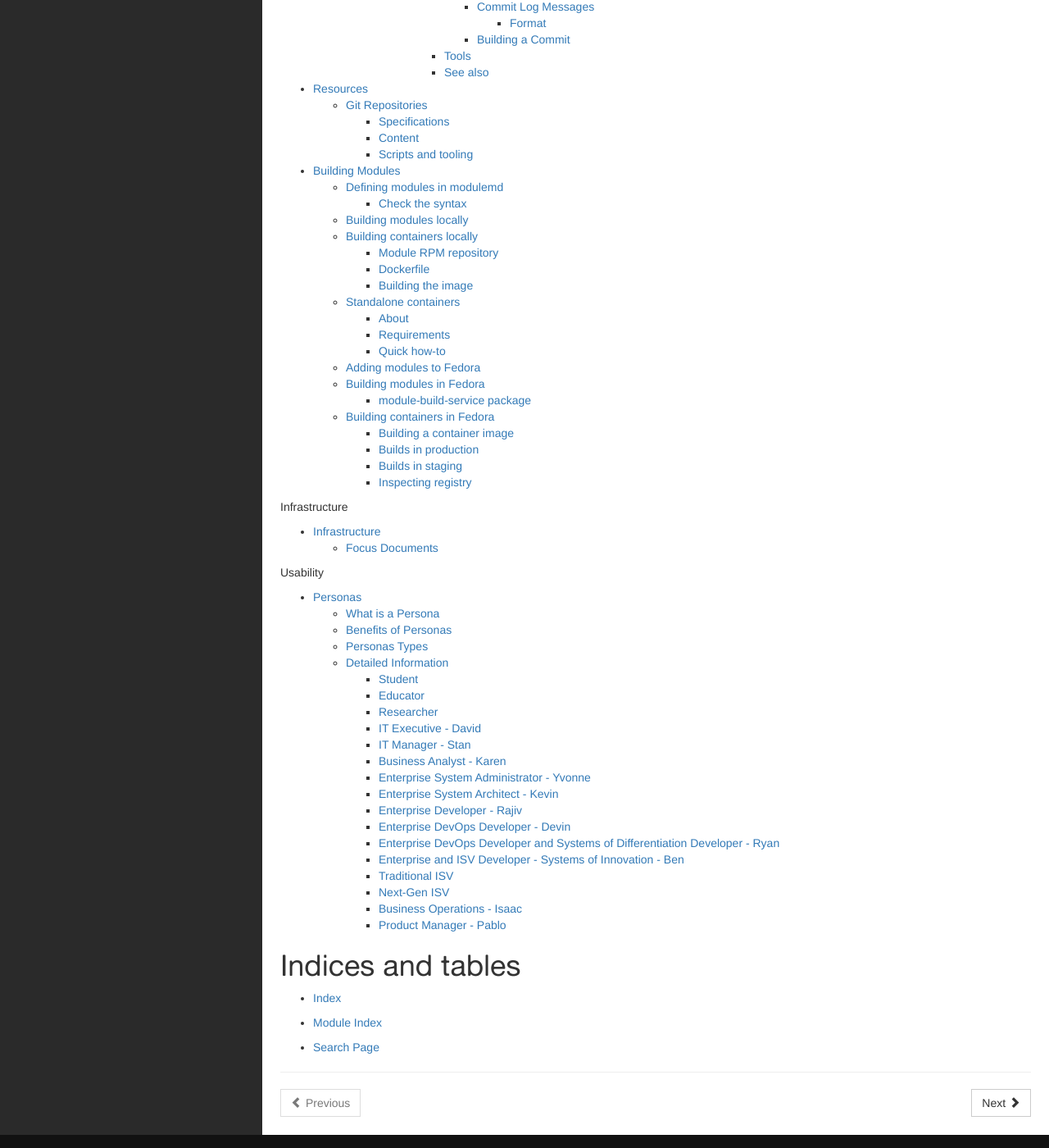
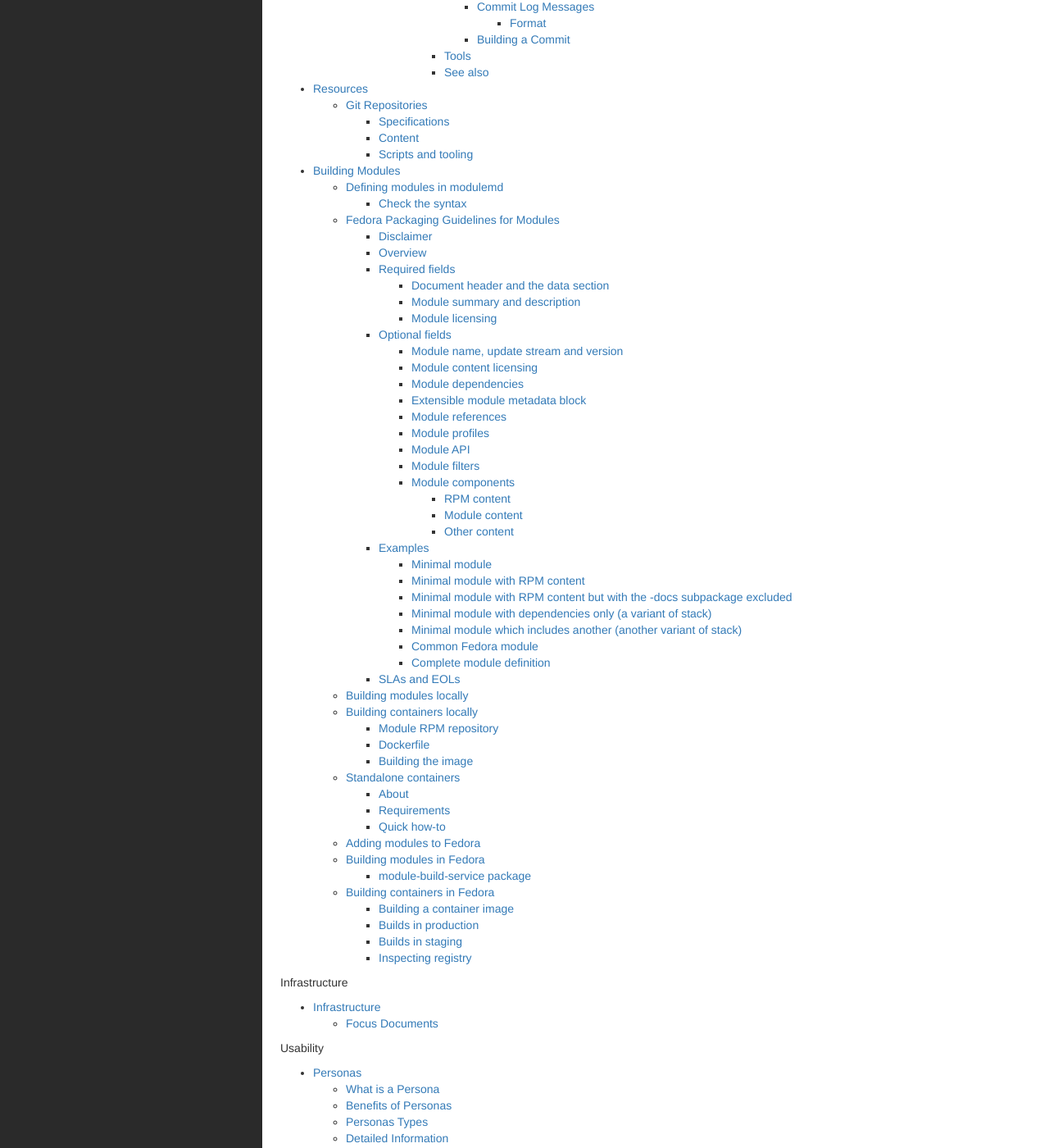
Before and after one commit to gbraad/fedora-modularity, a Sphinx documentation site: the page built from source/docs.rst, in a window 1280 px wide and 1400 px high, scrolled down 1650 px. Shown: the whole window at 82% size. Built offline with Sphinx 7.4.7, drawn with Linux system fonts in a browser that asks for light colours; some of the changed lines change nothing that is shown.

Commit message:
add module packaging guidelines

```diff
--- a/source/development/building-modules.rst
+++ b/source/development/building-modules.rst
@@ -8,6 +8,7 @@
 
 
     building-modules/developing
+    building-modules/module-guidelines
     building-modules/building-local
     building-modules/containers-local
     building-modules/standalone-containers
--- /dev/null
+++ b/source/development/building-modules/module-guidelines.rst
@@ -0,0 +1,577 @@
+Fedora Packaging Guidelines for Modules
+=======================================
+
+.. contents::
+
+Disclaimer
+----------
+
+Note that this document is just a draft. These aren't official, approved
+Fedora guidelines.
+
+Overview
+--------
+
+The goal of this document is to describe how to create valid module
+files, document purposes of all the data fields in them, hint best
+practices and demonstrate some examples.
+
+Each module is defined by a single YAML file and comprises of a number
+of key-value pairs describing the module's properties and components it
+contains. Not everything needs to (or even should) be filled in by the
+module packager; some of the fields get populated later during the
+module build or distribution phase. The module file format is commonly
+known as modulemd.
+
+The original format specification can be found in the `modulemd repository`_.
+
+.. _modulemd repository: https://pagure.io/modulemd
+
+Required fields
+---------------
+
+Document header and the data section
+~~~~~~~~~~~~~~~~~~~~~~~~~~~~~~~~~~~~
+
+Every modulemd file **MUST** contain a modulemd document header which
+consists of the document type tag and the document format version, and a
+data section holding the module data.
+
+::
+
+     document: modulemd
+     version: 1
+     data:
+         (...)
+
+The version is an integer and denotes the version of the metadata format
+the rest of the document is written in. As of now, only one officialy
+released version of the format exists, **version 1**.
+
+Module summary and description
+~~~~~~~~~~~~~~~~~~~~~~~~~~~~~~
+
+Every module **MUST** include human-readable short summary and description.
+Both should be written in US English.
+
+::
+
+     summary: An example module
+     description: >
+         An example long description of an example module, written just
+         to demonstrate the purpose of this field.
+
+The summary is a one sentence concise description of the module and
+**SHOULD NOT** end in a period.
+
+The description expands on this and **SHOULD** end in a period. Description
+**SHOULD NOT** contain installation instructions or configuration manuals.
+
+Module licensing
+~~~~~~~~~~~~~~~~
+
+Every module **MUST** contain a license section and declare a list of the
+module's licenses. Note these aren't the module's components' licenses.
+
+::
+
+     license:
+         module:
+             - MIT
+
+Fedora content, such as SPEC files or patches not included upstream,
+uses the MIT license by default, unless the component packager declares
+otherwise. Therefore MIT might be a reasonable default for most module
+authors as well.
+
+See the `module content licensing`_ section for details on how to declare
+components' licenses.
+
+Optional fields
+---------------
+
+Module name, update stream and version
+~~~~~~~~~~~~~~~~~~~~~~~~~~~~~~~~~~~~~~
+
+Every module **SHOULD** define its name, update stream and version.
+
+::
+
+     name: example
+     stream: another-example
+     version: 20161109235500
+
+Note, however, that module packagers **SHOULD NOT** define these values
+manually but rather expect the Module Build Service to do it for them,
+using the module's dist-git repository name as the module name, the
+dist-git repository branch name as the stream name and the particular
+commit timestamp as the version. This simplifies module rebuilds and
+moving modules between branches or repositories.
+
+Packagers **MAY** override this behaviour by defining these fields
+themselves. This behavior may change in the future.
+
+There are currently no formal restrictions for the format of the
+``name`` and ``stream`` properties. The ``version``, however, must be an
+unsigned integer.
+
+.. _module content licensing:
+
+Module content licensing
+~~~~~~~~~~~~~~~~~~~~~~~~
+
+If the module includes some RPM or non-RPM content, the packager **MAY**
+also define a list of content licenses.
+
+::
+
+     license:
+         module:
+             - MIT
+         content:
+             - GPL+
+             - BSD
+
+Not every module includes packages and therefore doesn't necessarily
+have to include this field.
+
+Furthermore, the content licenses list should ideally be automatically
+filled by module build tools rather than the module author.
+
+Module dependencies
+~~~~~~~~~~~~~~~~~~~
+
+Modules **MAY** depend on other modules. These module relationships are
+listed in the depepdencies section. Dependencies are expressed using
+module names and their stream names.
+
+::
+
+     dependencies:
+         buildrequires:
+             generational-core: master
+         requires:
+             generational-core: master
+
+So far modulemd supports two kinds of dependencies:
+
+-  ``buildrequires`` for listing build dependencies of the module, i.e.
+   modules that define the buildroot for building the module's
+   components; this will typically be the ``generational-core`` module,
+   at minimum
+-  ``requires`` for listing runtime dependencies of the module, i.e.
+   modules that need to be available on the target system for this
+   module to work properly; this too will typically be the
+   ``generational-core`` module, at minimum
+
+Either or both of these sections may be omitted, if necessary.
+
+Extensible module metadata block
+~~~~~~~~~~~~~~~~~~~~~~~~~~~~~~~~
+
+Modules **MAY** also contain an extensible metadata block, a list of
+vendor-defined key-value pairs.
+
+::
+
+     xmd:
+         user-defined-key: 42
+         another-user-defined-key:
+             - the first value of the list
+             - the second value of the list
+
+Module references
+~~~~~~~~~~~~~~~~~
+
+Modules **MAY** define links referencing various upstream resources, such as
+community website, project documentation or upstream bug tracker.
+
+::
+
+     references:
+         community: http://www.example.com/
+         documentation: http://www.example.com/docs/1.23/
+         tracker: http://www.example.com/bugs/
+
+Module profiles
+~~~~~~~~~~~~~~~
+
+The module author **MAY** define lists of packages that would be installed
+by default, and a minimum, when the module is enabled and the particular
+profile is selected. Whether the packages actually get installed depends
+on the user's configuration. It is possible to define a profile that
+doesn't install any packages.
+
+Profile names are arbitrary strings. There is currently one
+special-purpose profile name defined — *default*. More special-purpose
+profile names might be defined in the future.
+
+The *default* profile lists packages that would be installed unless the
+user's configuration dictates otherwise.
+
+In the case of RPM content, the profile package lists reference binary
+RPM package names.
+
+::
+
+     profiles:
+         default:
+             rpms:
+                 - myapplication
+                 - myapplication-plugins
+         minimal:
+             description: An example minimal profile installing only the myapplication package.
+             rpms:
+                 - myapplication
+
+.. note:: Different use cases
+
+   If the primary API component(s) of a module serve different use cases
+   with a different set of subpackages, you should describe these use cases
+   as different install profiles of the module.
+
+Module API
+~~~~~~~~~~
+
+Module API are components, symbols, files or abstract features the
+module explicitly declares to be its supported interface. Everything
+else is considered an internal detail and shouldn't be relied on by any
+other module.
+
+Every module **SHOULD** define its public API.
+
+::
+
+     api:
+         rpms:
+             - mypackage
+             - mylibrary
+             - mylibrary-devel
+
+Currently the only supported type of API are binary RPM packages, that
+is the list of RPMs that are guaranteed to a) be present in the module,
+and b) not break their interfaces such as binaries their provide or
+their ABI.
+
+Module filters
+~~~~~~~~~~~~~~
+
+Module filters define lists of components or other content that should
+not be part of the resulting, composed module deliverable. They can be
+used to only ship a limited subset of generated RPM packages, for
+instance.
+
+::
+
+     filter:
+         rpms:
+             - mypackage-plugins
+
+Currently the only supported type of filter are binary RPM packages.
+
+Module components
+~~~~~~~~~~~~~~~~~
+
+Modules **MAY**, and most modules do contain a components section defining
+the module's content.
+
+::
+
+     components:
+         (...)
+
+.. _RPM content section:
+
+RPM content
+^^^^^^^^^^^
+
+Module RPM content is defined in the ``rpms`` subsection of
+``components`` and typically consists of one or more packages described
+by their SRPM names and additional extra key-value pairs, some required
+and some optional, associated with them.
+
+::
+
+     components:
+         rpms:
+             foo:
+                 rationale: The key component of this module.
+                 buildorder: 100
+                 repository: git://git.example.com/foo.git
+                 ref: branch-tag-or-commit-hash
+                 cache: http://www.example.com/lookasidecache/
+                 arches:
+                     - i686
+                     - x86_64
+                 multilib:
+                     - x86_64
+             dependency-of-foo:
+                 rationale: Needed for foo.
+                 buildorder: 50
+                 repository: git://git.example.com/dependency-of-foo.git
+                 ref: master
+                 cache: http://www.example.com/lookasidecache/
+                 arches: [ i686, x86_64 ]
+                 multilib: [ x86_64 ]
+
+The following key-value pairs extend the SRPM name:
+
+-  ``rationale`` - every component **MUST** declare why it was added to the
+   module; this is currently a free form string. It should end with a
+   period.
+-  ``buildorder`` - marks the component as a member of a specific build
+   group; components are scheduled to be built in batches according to
+   their buildorder tags, from the lowest to the highest; built
+   components are tagged back into the buildroot before the next batch
+   is built; several components can belong to the same build group by
+   specifying the same buildorder value; build order within build groups
+   is undefined; optional, integer, may be negative and defaults to zero
+   if not specified.
+-  ``repository`` - specifies git or other VCS repository to use as the
+   component's source; in Fedora, dist-git is used and this option
+   cannot be overridden.
+-  ``ref`` - the ``repository`` reference (a branch or tag name or a
+   commit hash) that should be built and included in this module;
+   recommended. If not defined, the current HEAD or equivalent is used.
+   ``ref`` is always populated by the exact commit hash used by the
+   Module Build System during build.
+-  ``cache`` - points to RPM lookaside cache; in Fedora this option
+   cannot be overriden.
+-  ``arches`` - a list of architectures this component should be built
+   for; defaults to all available architectures.
+-  ``multilib`` - a list of architectures where this component should be
+   available as multilib, e.g. if ``x86_64`` is listed, x86\_64
+   repositories will also include i686 builds. Defaults to no multilib.
+
+Module content
+^^^^^^^^^^^^^^
+
+Modules may include other modules. This is similar to dependencies (both
+build- and run-time) but differs in a few key points:
+
+-  included modules are distributed with the parent module as one
+   deliverable, no matter the format
+-  included modules are built in the buildroot defined by the parent
+   module, recursively
+
+Dependencies and module inclusions can be freely combined. Deciding on
+which is more fitting for your module varies from application to
+application.
+
+Module module-style content is defined in the modules subsection of
+components and typically consists of one or more modules described by
+their names and additional extra key-value pairs, some required and some
+optional, associated with them.
+
+::
+
+     components:
+         modules:
+             my-favourite-module:
+                 rationale: An example of an included module.
+                 buildorder: 20
+                 repository: git://git.example.com/my-favourite-module.git
+                 ref: 12ab34cd5
+
+The following key-value pairs extend the module-style components:
+
+-  ``rationale`` - see the description in the `RPM content section`_
+-  ``buildorder`` - see the description in the `RPM content section`_
+-  ``repository`` - see the description in the `RPM content section`_
+-  ``ref`` - see the description in the `RPM content section`_
+
+Other content
+^^^^^^^^^^^^^
+
+No other content is currently supported.
+
+Examples
+--------
+
+Minimal module
+~~~~~~~~~~~~~~
+
+A minimal module distributed as example-master-20161109172409, stored in
+the ``modules/example`` dist-git repository and its master branch, built
+on November 9, 2016, at 17:24:09 UTC, containing no packages, having no
+dependencies whatsoever and defining only the minimal set of required
+metadata.
+
+::
+
+     document: modulemd
+     version: 1
+     data:
+         summary: An example summary
+         description: And an example description.
+         license:
+             module:
+                 - MIT
+
+Minimal module with RPM content
+~~~~~~~~~~~~~~~~~~~~~~~~~~~~~~~
+
+Another flavour of the abovementioned module, containing one RPM package
+with SRPM name ``foo``. This module doesn't define any dependencies or
+optional metadata.
+
+::
+
+     document: modulemd
+     version: 1
+     data:
+         summary: An example summary
+         description: And an example description.
+         license:
+             module:
+                 - MIT
+         components:
+             rpms:
+                 foo:
+                     rationale: An example RPM component.
+
+Minimal module with RPM content but with the -docs subpackage excluded
+~~~~~~~~~~~~~~~~~~~~~~~~~~~~~~~~~~~~~~~~~~~~~~~~~~~~~~~~~~~~~~~~~~~~~~
+
+Yet another flavour of the minimal module, containing one RPM package
+with SRPM name ``foo``. A build of ``foo`` creates binary packages ``foo-1.0-1``
+and the subpackage ``foo-doc-1.0-1``. Both would get included in the
+module for any architecture if no filter were be used. This module
+doesn't define any dependencies or optional metadata.
+
+::
+
+     document: modulemd
+     version: 1
+     data:
+         summary: An example summary
+         description: And an example description.
+         license:
+             module:
+                 - MIT
+         filter:
+             rpms:
+                 - foo-docs
+         components:
+             rpms:
+                 foo:
+                     rationale: An example RPM component.
+
+Minimal module with dependencies only (a variant of stack)
+~~~~~~~~~~~~~~~~~~~~~~~~~~~~~~~~~~~~~~~~~~~~~~~~~~~~~~~~~~
+
+Another minimal module, containing no packages or any optional metadata
+besides dependencies. Modules of this type are, together with modules
+that include other modules, referred to as stacks.
+
+::
+
+     document: modulemd
+     version: 1
+     data:
+         summary: An example summary
+         description: And an example description.
+         license:
+             module:
+                 - MIT
+         dependencies:
+             requires:
+                 generational-core: master
+                 a-framework-module: and-its-stream
+
+Minimal module which includes another (another variant of stack)
+~~~~~~~~~~~~~~~~~~~~~~~~~~~~~~~~~~~~~~~~~~~~~~~~~~~~~~~~~~~~~~~~
+
+Yet another minimal module, containing no optional metadata besides a
+single included module in the components section. Modules of this type
+are, together with modules that only depend on other modules, referred
+to as stacks.
+
+::
+
+     document: modulemd
+     version: 1
+     data:
+         summary: An example summary
+         description: And an example description.
+         license:
+             module:
+                 - MIT
+         content:
+             modules:
+                 a-framework-module:
+                     rationale: Bundled for various reasons.
+
+Common Fedora module
+~~~~~~~~~~~~~~~~~~~~
+
+A typical Fedora module defines all the mandatory metadata plus some
+useful references, has build and runtime dependencies and contains one
+or more packages built from specific refs in dist-git. It relies on the
+Module Build Service to extract the name, stream and version properties
+from the VCS data and to fill in the licensing information from the
+included components and populate the ``data`` → ``license`` → ``content`` list.
+
+::
+
+     document: modulemd
+     version: 1
+     data:
+         summary: An example of a common Fedora module
+         description: This module demonstrates what most Fedora modules look like.
+         license:
+             module: [ MIT ]
+         dependencies:
+             buildrequires:
+                 generational-core: master
+                 extra-build-environment: master
+             requires:
+                 generational-core: master
+         references:
+             community: http://www.example.com/common-package
+             documentation: http://www.example.com/common-package/docs/5.67/
+         profiles:
+             default:
+                 rpms:
+                     - common-package
+                     - common-plugins
+             development:
+                 rpms:
+                     - common-package
+                     - common-package-devel
+                     - common-plugins
+         api:
+             rpms:
+                 - common-package
+                 - common-package-devel
+                 - common-plugins
+         components:
+             rpms:
+                 common-package:
+                     rationale: The key component of this module.
+                     ref: common-release-branch
+                 common-plugins:
+                     rationale: Extensions for common-package.
+                     buildorder: 1
+                     ref: common-release-branch
+
+Complete module definition
+~~~~~~~~~~~~~~~~~~~~~~~~~~
+
+See the `modulemd specification <https://pagure.io/modulemd/blob/master/f/spec.yaml>`_.
+
+SLAs and EOLs
+-------------
+
+While not a part of the modulemd specification yet, modules will eventually
+carry a Service License Agreement (SLA) value and an End Of Life (EOL) value.
+
+The `Arbitrary Branching work in Fedora
+<https://fedoraproject.org/wiki/Changes/ArbitraryBranching>`_ will enable
+packagers to select independent SLAs and EOLs for both their rpm branches as
+well as their module branches. Both of these values are associated with the
+branch in a dist-git repo, but not with the modulemd or spec file contained
+therein.
+
+Packagers will have to choose from a set of pre-defined SLAs maintained
+by Release Engineering. More info coming soon!
```
